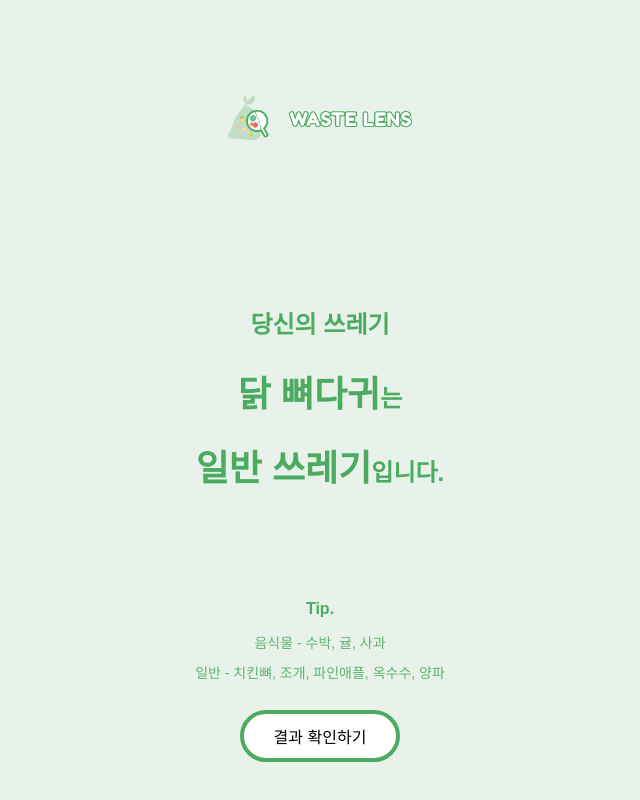
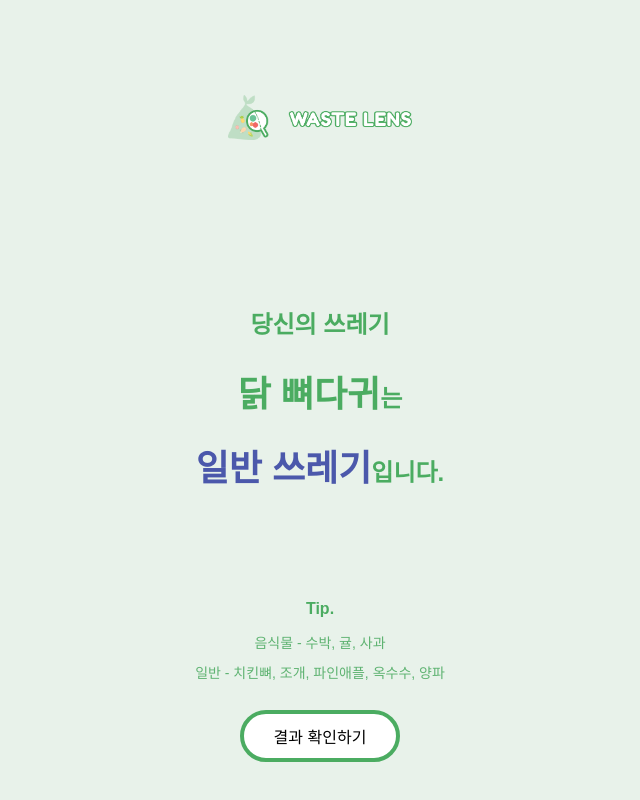
Before and after one commit to choko0318/wastelens_frontend, a React (Create React App) app in the folder wastelens/: page /result in a window 1280 px wide. Shown: the whole page, without its empty margins (320-960 px from the left). Built offline with nearby package versions, Linux system fonts and the light colour scheme.

Commit message:
page3
page3 버튼 위치 조정 & 결과 값에 따라 텍스트와 색 바뀌게 변수로 처리.

```diff
--- a/wastelens/src/page3.css
+++ b/wastelens/src/page3.css
@@ -60,3 +60,9 @@ p {
   font-size: 36px;
   font-weight: 900;
 }
+.red {
+  color: #ab4b54;
+}
+.blue {
+  color: #4b58ab;
+}
--- a/wastelens/src/page3.jsx
+++ b/wastelens/src/page3.jsx
@@ -8,6 +8,9 @@ function ResultPage() {
   const handleButtonClick = () => {
     navigate("/");
   };
+  const trashType = "닭 뼈다귀";
+  const resultType = "일반 쓰레기";
+  const resultColor = resultType === "일반 쓰레기" ? "blue" : "red";
   return (
     <div className="lens">
       <div className="contents">
@@ -18,10 +21,11 @@ function ResultPage() {
           <div className="resultArea">
             <div>당신의 쓰레기</div>
             <div>
-              <span className="typeText">닭 뼈다귀</span>는
+              <span className="typeText">{trashType}</span>는
             </div>
             <div>
-              <span className="resultText">일반 쓰레기</span>입니다.
+              <span className={`resultText ${resultColor}`}>{resultType}</span>
+              입니다.
             </div>
           </div>
           <h2>Tip.</h2>
```
